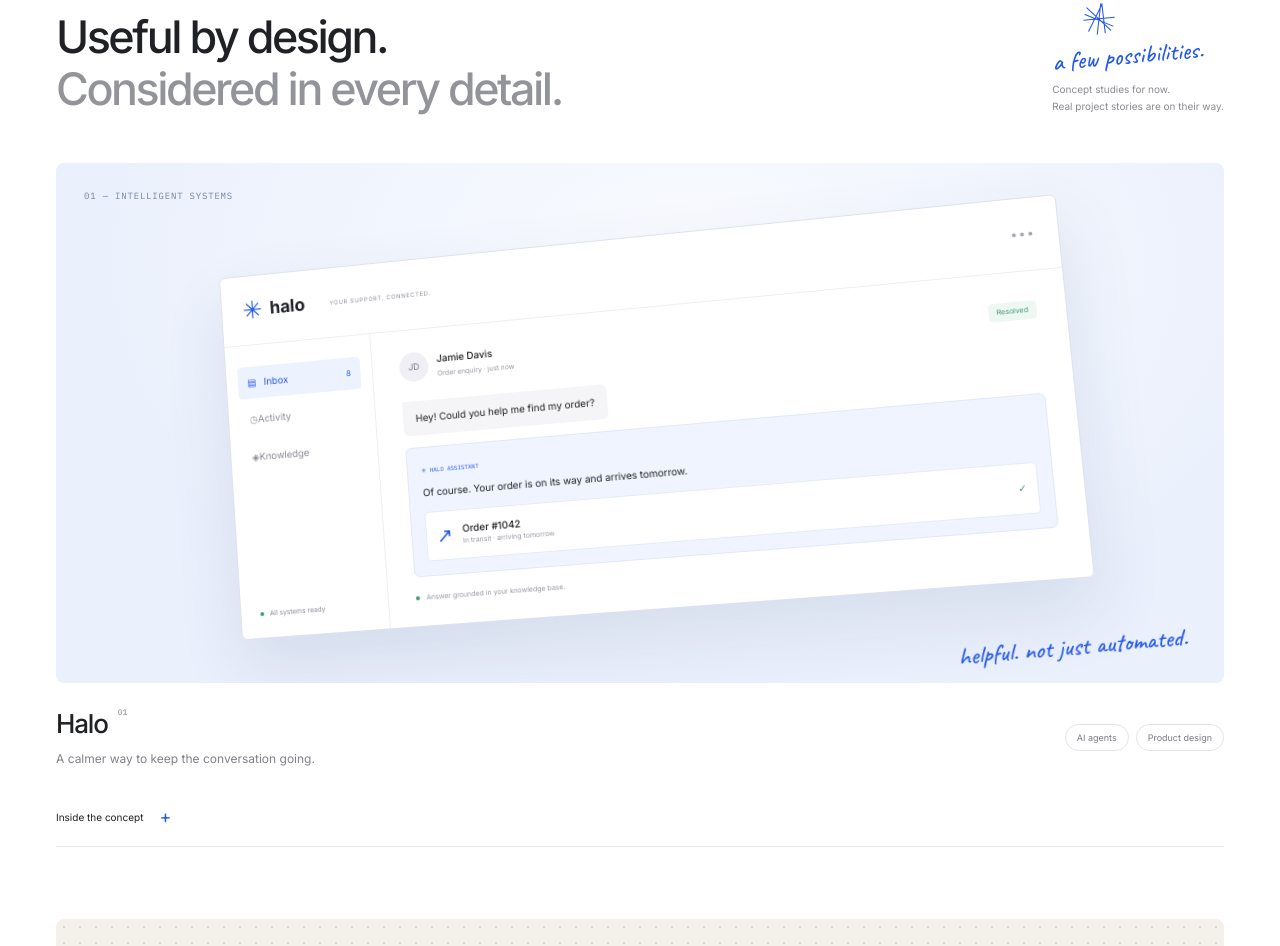
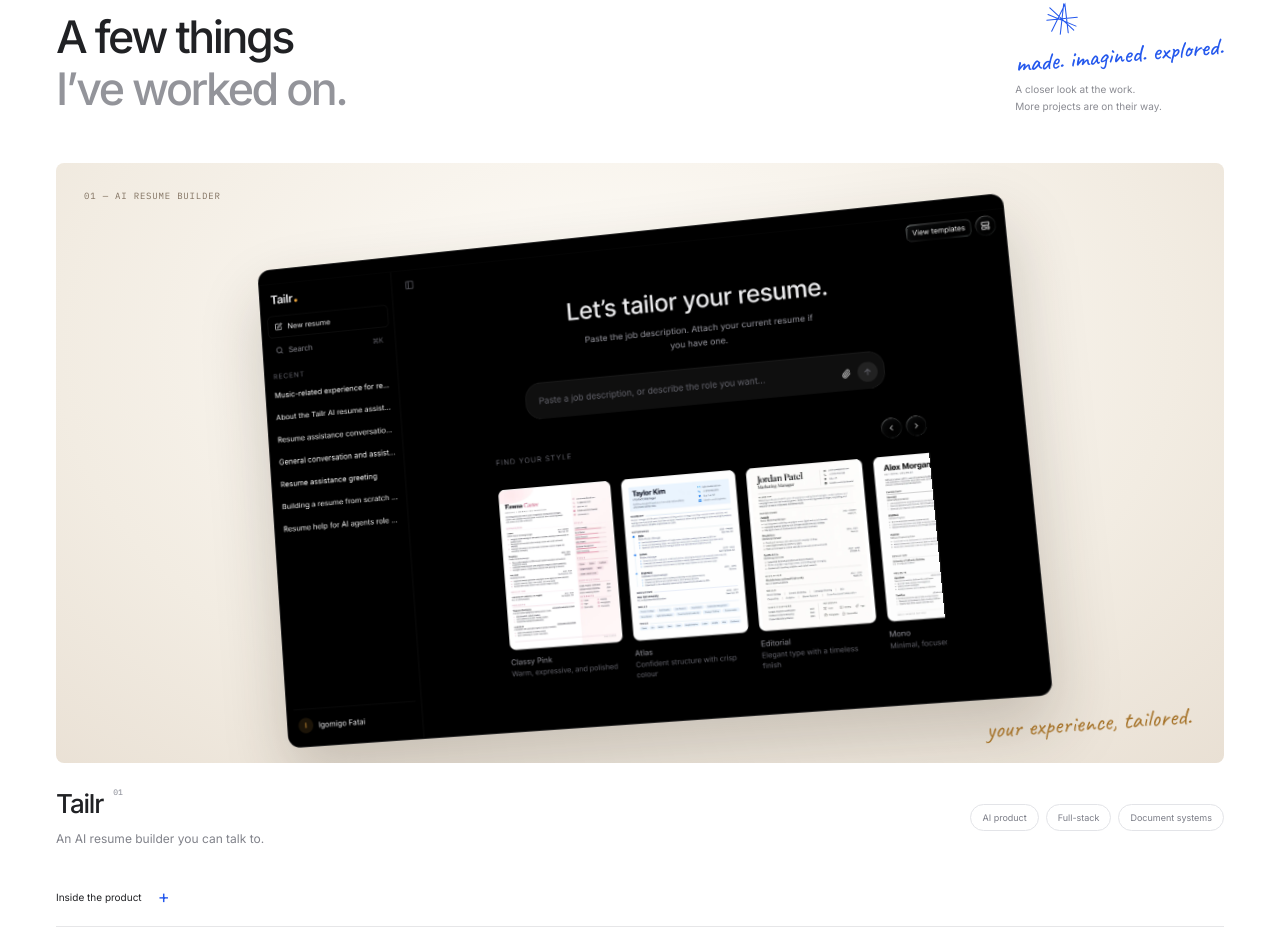
Before and after one commit to Igomigo/portfolio-v1, a Next.js app: page / in a window 1280 px wide. Shown: the part 1610-2556 px from the top of the page. Built offline with nearby package versions, Linux system fonts and the light colour scheme.

Commit message:
feat: add Tailr project mockup and images to showcase AI resume builder

```diff
--- a/src/components/portfolio/Work.tsx
+++ b/src/components/portfolio/Work.tsx
@@ -1,3 +1,5 @@
+import Image from "next/image";
+
 import {
   Reveal,
   Spark,
@@ -10,11 +12,17 @@ import {
 const scene =
   "relative flex h-[330px] items-center justify-center overflow-hidden rounded-md md:h-[520px] md:rounded-lg";
 
-function ProjectDetails({ children }: { children: React.ReactNode }) {
+function ProjectDetails({
+  children,
+  label = "Inside the concept",
+}: {
+  children: React.ReactNode;
+  label?: string;
+}) {
   return (
     <details className="group mt-2 border-b border-[#e6e6e8] md:mt-5">
       <summary className="flex min-h-11 w-fit list-none items-center gap-4 py-[15px] text-[10px] marker:hidden">
-        Inside the concept{" "}
+        {label}{" "}
         <span className="text-lg text-[#2458ed] transition group-open:rotate-45">
           +
         </span>
@@ -64,13 +72,47 @@ function ProjectInfo({
   );
 }
 
+function TailrMockup() {
+  return (
+    <div
+      className={`${scene} bg-[#f2ece2] bg-[radial-gradient(ellipse_at_48%_30%,#fffdf9_0%,#f2ece2_65%,#e9e0d4_100%)] md:h-[600px]`}
+    >
+      <span className="absolute left-[18px] top-[18px] font-mono text-[7px] tracking-[.09em] text-[#817261] md:left-7 md:top-[26px] md:text-[9px]">
+        01 — AI RESUME BUILDER
+      </span>
+
+      <a
+        href="/tailr-app.png"
+        target="_blank"
+        rel="noopener noreferrer"
+        aria-label="Open the full-size screenshot of Tailr's resume builder"
+        className="relative mt-5 block w-[90%] rotate-[-3deg] overflow-hidden rounded-[9px] border border-white/15 bg-black shadow-[0_30px_65px_#34251938] transition duration-700 hover:rotate-0 focus-visible:rotate-0 focus-visible:outline-2 focus-visible:outline-offset-4 focus-visible:outline-[#a57228] md:mt-6 md:w-[76%] md:max-w-[760px] md:rounded-[13px] md:[transform:perspective(1200px)_rotateY(-5deg)_rotateX(3deg)_rotateZ(-2deg)] md:hover:[transform:perspective(1200px)_rotateY(0)_rotateX(0)_rotateZ(0)] md:focus-visible:[transform:perspective(1200px)_rotateY(0)_rotateX(0)_rotateZ(0)]"
+      >
+        <Image
+          src="/tailr-app.png"
+          alt="Tailr's dark resume builder interface with a chat prompt and resume template gallery"
+          width={3456}
+          height={2234}
+          sizes="(min-width: 1280px) 760px, (min-width: 768px) 76vw, 90vw"
+          quality={90}
+          className="block h-auto w-full"
+        />
+      </a>
+
+      <span className="absolute bottom-[12px] right-[18px] rotate-[-4deg] font-[family-name:var(--font-hand)] text-[20px] text-[#a57228] md:bottom-[20px] md:right-8 md:text-[25px]">
+        your experience, tailored.
+      </span>
+    </div>
+  );
+}
+
 function HaloMockup() {
   return (
     <div
       className={`${scene} bg-[#eaf0fc] bg-[radial-gradient(ellipse_at_55%_20%,#f9fbff,transparent_70%)]`}
     >
       <span className="absolute left-[18px] top-[18px] font-mono text-[7px] tracking-[.09em] text-[#76849c] md:left-7 md:top-[26px] md:text-[9px]">
-        01 — INTELLIGENT SYSTEMS
+        02 — INTELLIGENT SYSTEMS
       </span>
       <div className="w-[90%] rotate-[-3deg] rounded-md border border-[#dce2ee] bg-white shadow-[0_30px_65px_#3f598b20] transition duration-700 hover:rotate-0 md:w-[78%] md:max-w-[850px] md:[transform:perspective(1200px)_rotateY(-5deg)_rotateX(3deg)_rotateZ(-2deg)] md:hover:[transform:perspective(1200px)_rotateY(0)_rotateX(0)_rotateZ(0)]">
         <div className="flex items-center gap-1.5 border-b border-[#eceef4] px-3 py-2.5 text-sm md:gap-2 md:px-[22px] md:py-4 md:text-lg">
@@ -169,7 +211,7 @@ function RelayMockup() {
       className={`${scene} bg-[#f4f1ea] [background-image:radial-gradient(#dbd6cc_1px,transparent_1px)] [background-size:16px_16px]`}
     >
       <span className="absolute left-[18px] top-[18px] font-mono text-[7px] tracking-[.09em] text-[#999181] md:left-7 md:top-[26px] md:text-[9px]">
-        02 — THOUGHTFUL AUTOMATION
+        03 — THOUGHTFUL AUTOMATION
       </span>
       <div className="w-[91%] rotate-[1.5deg] rounded-lg border border-[#e5e0d7] bg-[#fffefa] px-3 py-5 shadow-[0_20px_45px_#746b5510] transition duration-700 hover:rotate-0 md:w-[82%] md:p-[34px]">
         <div className="flex items-center gap-[11px] text-[17px] leading-[1.15] tracking-[-.05em] md:gap-[17px] md:text-xl">
@@ -241,9 +283,9 @@ export default function Work() {
             SELECTED WORK
           </p>
           <h2 id="work-title" className={sectionTitle}>
-            Useful by design.
+            A few things
             <br />
-            <span className="text-[#93949a]">Considered in every detail.</span>
+            <span className="text-[#93949a]">I’ve worked on.</span>
           </h2>
         </div>
         <div className="flex w-full items-center justify-between gap-5 md:relative md:block md:w-auto md:pt-8">
@@ -251,21 +293,51 @@ export default function Work() {
           <span
             className={`${handwriting} rotate-[-5deg] text-[22px] md:mb-3 md:block md:text-[25px]`}
           >
-            a few possibilities.
+            made. imagined. explored.
           </span>
           <p className="m-0 text-[8px] leading-[1.7] text-[#8a8b92] md:text-[10px]">
-            Concept studies for now.
+            A closer look at the work.
             <br />
-            Real project stories are on their way.
+            More projects are on their way.
           </p>
         </div>
       </Reveal>
       <Reveal>
         <article>
+          <TailrMockup />
+          <ProjectInfo
+            name="Tailr"
+            index="01"
+            description="An AI resume builder you can talk to."
+            tags={["AI product", "Full-stack", "Document systems"]}
+          />
+          <ProjectDetails label="Inside the product">
+            <p>
+              Tailr makes tailoring a resume feel like a conversation. Share the
+              job description, upload your current resume if you have one, and
+              work with AI to bring the most relevant parts of your experience
+              forward. Then choose a template and turn it into a polished PDF
+              ready to send.
+            </p>
+            <p>
+              <strong className="block font-medium text-[#202124]">
+                What I built
+              </strong>
+              I built Tailr end to end: the chat interface, resume uploads and
+              job-description handling, AI-assisted drafting, template gallery,
+              and PDF generation. Together, they make a powerful workflow feel
+              as simple as explaining the role you want.
+            </p>
+            <span className={commonDetails}>AI RESUME BUILDER</span>
+          </ProjectDetails>
+        </article>
+      </Reveal>
+      <Reveal className="mt-10 md:mt-[72px]">
+        <article>
           <HaloMockup />
           <ProjectInfo
             name="Halo"
-            index="01"
+            index="02"
             description="A calmer way to keep the conversation going."
             tags={["AI agents", "Product design"]}
           />
@@ -293,7 +365,7 @@ export default function Work() {
           <RelayMockup />
           <ProjectInfo
             name="Relay"
-            index="02"
+            index="03"
             description="Less moving things around. More moving forward."
             tags={["Automation", "Systems"]}
           />
```
Also changed, not shown: public/tailr-app.png (added).
